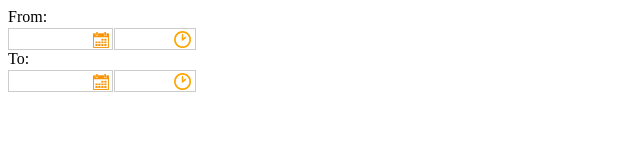
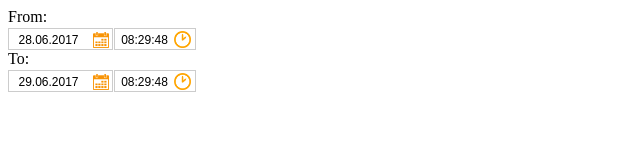
Before and after one commit to maltseva1990/datetimepicker, a plain HTML site: page index.html in a window 1280 px wide. Shown: the whole page, without its empty margins (0-640 px from the left). Drawn offline with Linux system fonts and the light colour scheme.

Commit message:
Datetimepicker example of usage

```diff
--- a/index.html
+++ b/index.html
@@ -25,8 +25,8 @@
 
 		<script>
 			var picker = new DateTimepicker();
-			var fd = picker.addContainer('datetimepicker');
-			var td = picker.addContainer('datetimepicker2');
+			var fd = picker.addContainer('datetimepicker',  {'time':api_GetHTimeSec(-60*60*24)});
+			var td = picker.addContainer('datetimepicker2', {'time':api_GetHTimeSec()});
 		</script>
     </body>
 </html>
--- a/js/datetimepicker.js
+++ b/js/datetimepicker.js
@@ -10,8 +10,8 @@ For an inline calendar and time, simply attach the datepicker to a div or span.*
 /*Usage
 
 Include jquery-ui.min.css, jquery-3.1.1.min.js, jquery-ui.min.js, date in your page.
-Options is an optional javascript object with parameters explained below.
-You can also set options as data attributes on the intput elements, like <input type="text" data-time-format="H:i:s" />
+Options is an optional javascript object with parameters.
+You can set options as data attributes on the intput elements, like <input type="text" data-time-format="H:i:s" />
 
 */
 
```
Also changed, not shown: 1 other file.
